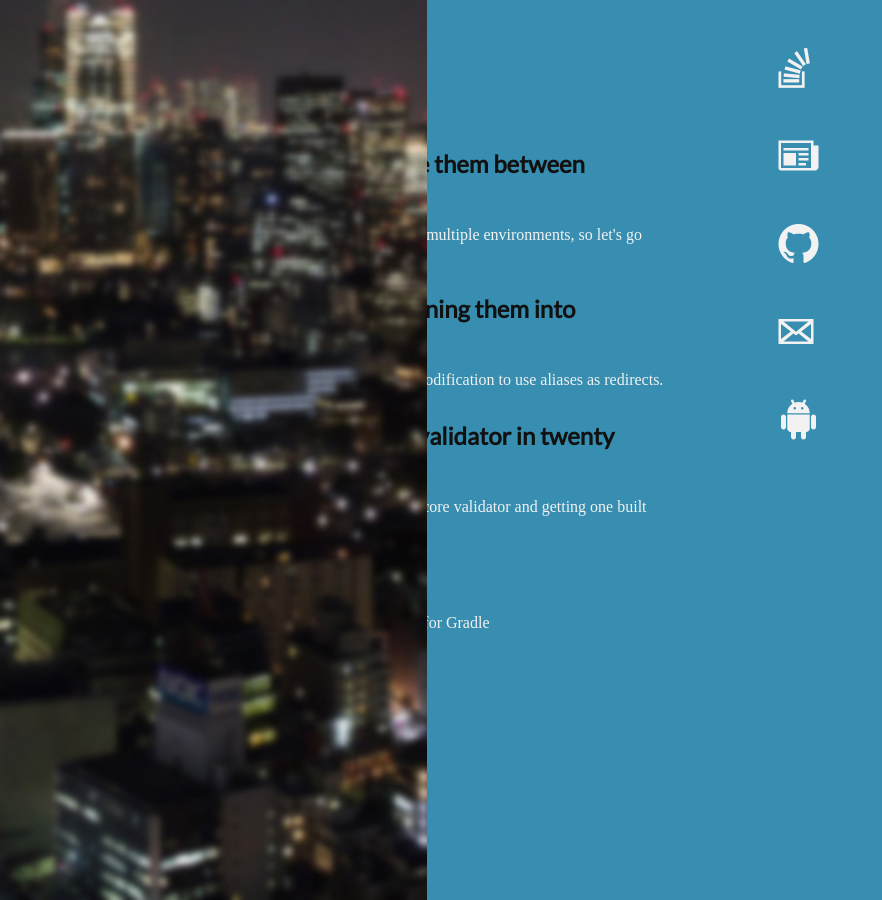
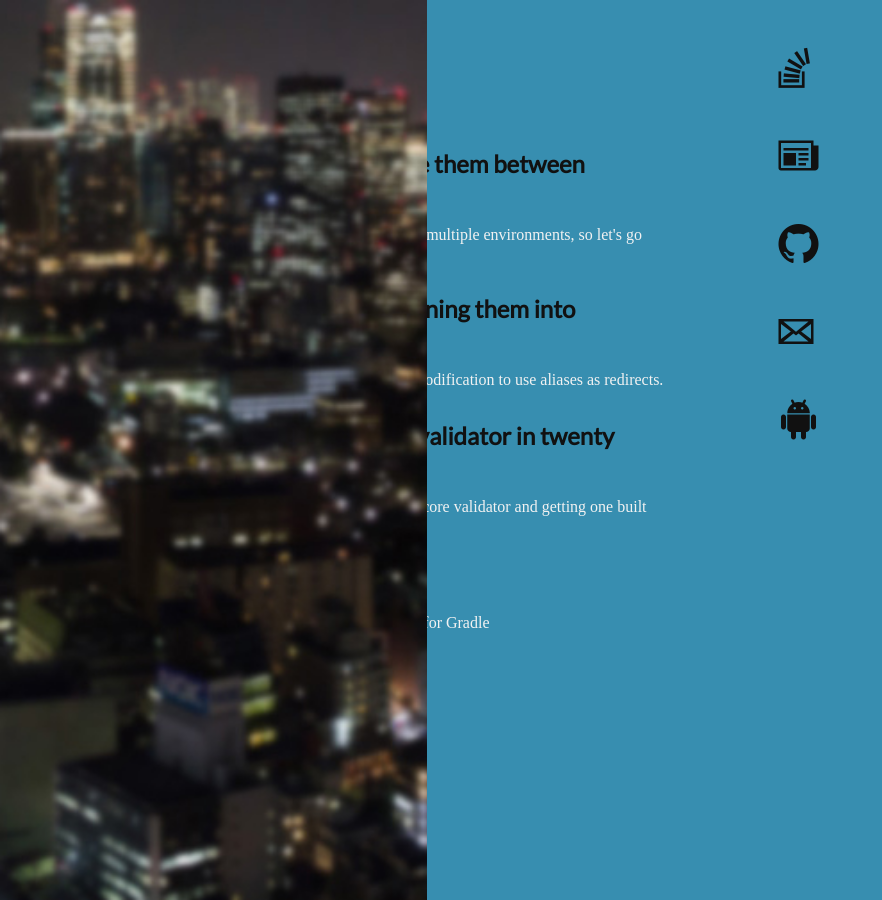
Before and after one commit to jordanrobinson/blog, a Jekyll site: the page built from index.html, in a window 1280 px wide. Shown: the whole page, without its empty margins (0-882 px from the left). Built offline with Jekyll 4.4.1, drawn with Linux system fonts in a browser that asks for light colours; the list of posts is cut into pages by our own code.

Commit message:
More tiny css fixes

```diff
--- a/public/css/blog.css
+++ b/public/css/blog.css
@@ -544,7 +544,6 @@ title, head {
  }
 
  .link {
-  color: #f2f2f2;
   text-decoration: none;
  }
 
```
